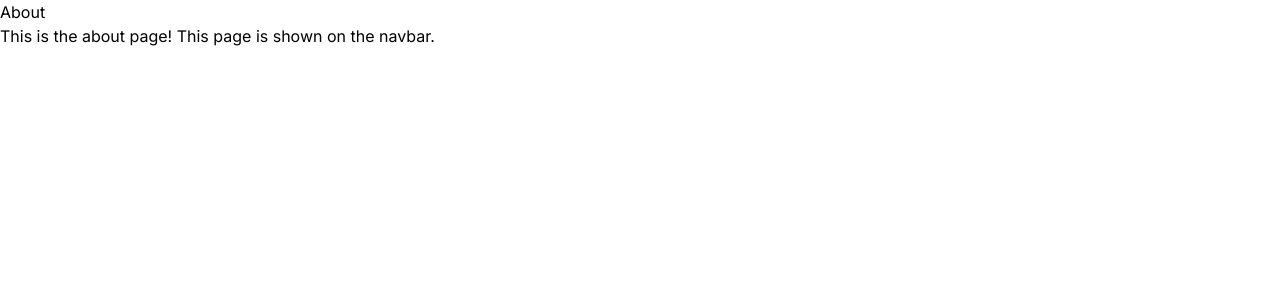
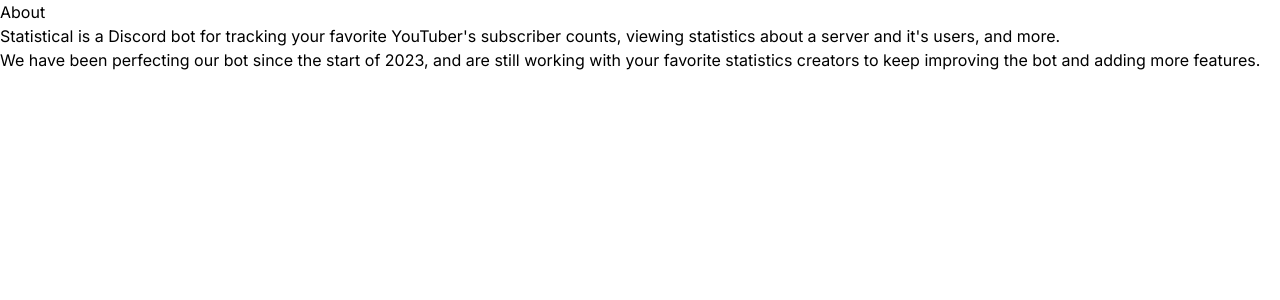
Before and after one commit to StatisticalLabs/website, a Next.js app: page /about in a window 1280 px wide. Shown: the top 300 px of the page. Built offline with nearby package versions, Linux system fonts and the light colour scheme.

Commit message:
actual about page

```diff
--- a/pages/about.mdx
+++ b/pages/about.mdx
@@ -1,3 +1,5 @@
 # About
 
-This is the about page! This page is shown on the navbar.
+Statistical is a Discord bot for tracking your favorite YouTuber's subscriber counts, viewing statistics about a server and it's users, and more.
+
+We have been perfecting our bot since the start of 2023, and are still working with your favorite statistics creators to keep improving the bot and adding more features.
```
